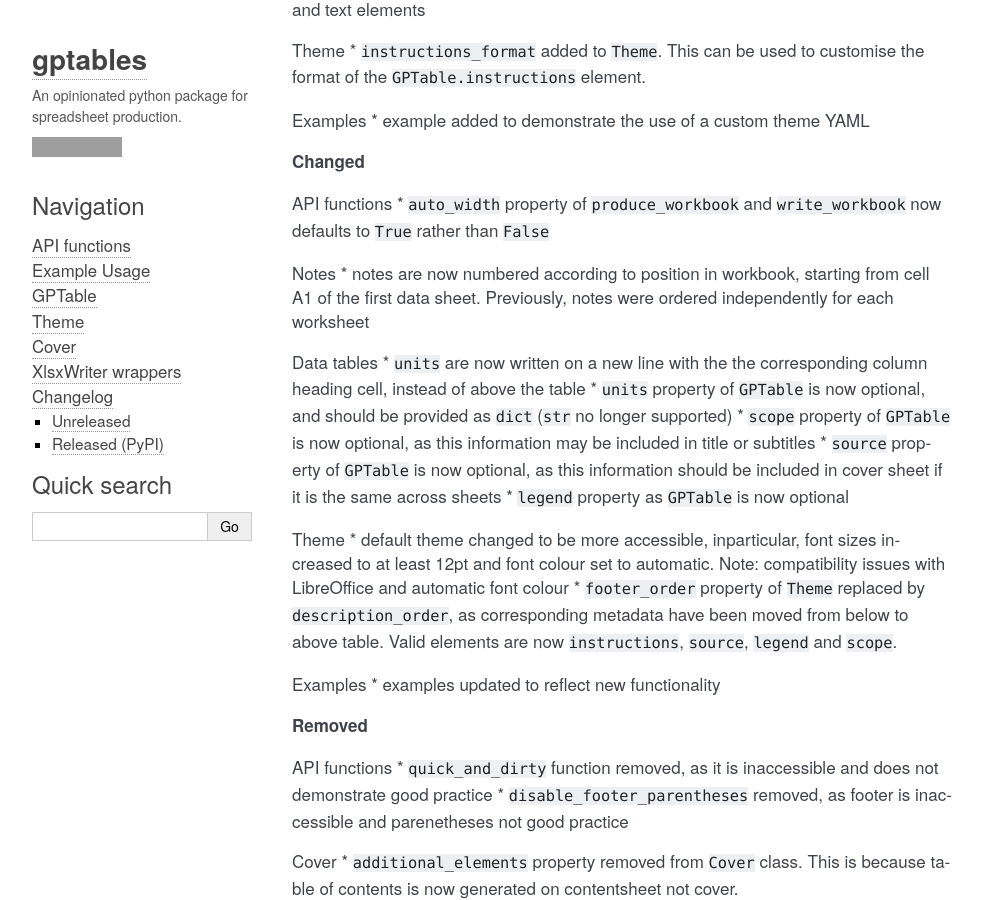
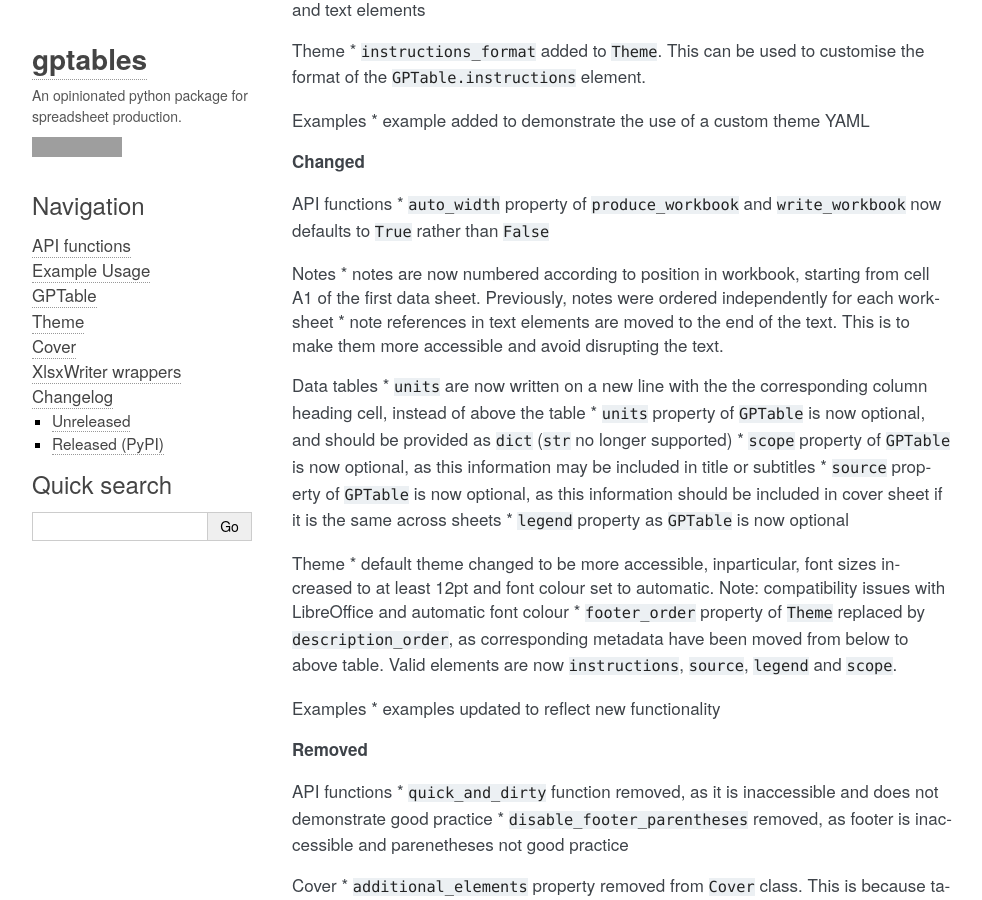
Before and after one commit to best-practice-and-impact/gptables, a Sphinx documentation site: the page built from docs/source/changelog.rst, in a window 1280 px wide and 900 px high, scrolled down 1178 px. Shown: the whole window, without its empty margins (138-1120 px from the left). Built offline with Sphinx 7.4.7, drawn with Linux system fonts in a browser that asks for light colours; the version number could not be read and is left out; grey boxes are pictures that could not be loaded.

Commit message:
Add point about notes references moving to end of text elements

```diff
--- a/docs/source/changelog.rst
+++ b/docs/source/changelog.rst
@@ -62,6 +62,7 @@ API functions
 
 Notes
 * notes are now numbered according to position in workbook, starting from cell A1 of the first data sheet. Previously, notes were ordered independently for each worksheet
+* note references in text elements are moved to the end of the text. This is to make them more accessible and avoid disrupting the text.
 
 Data tables
 * ``units`` are now written on a new line with the the corresponding column heading cell, instead of above the table
```
